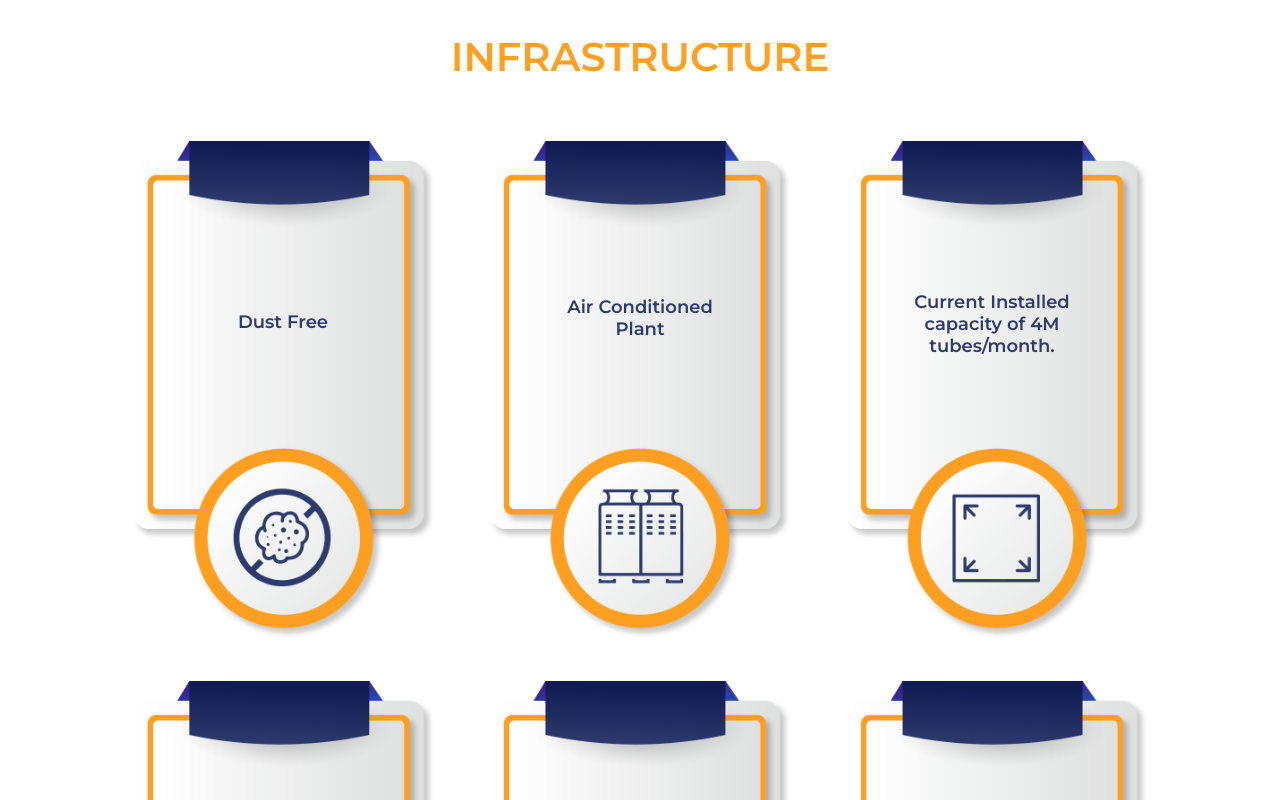
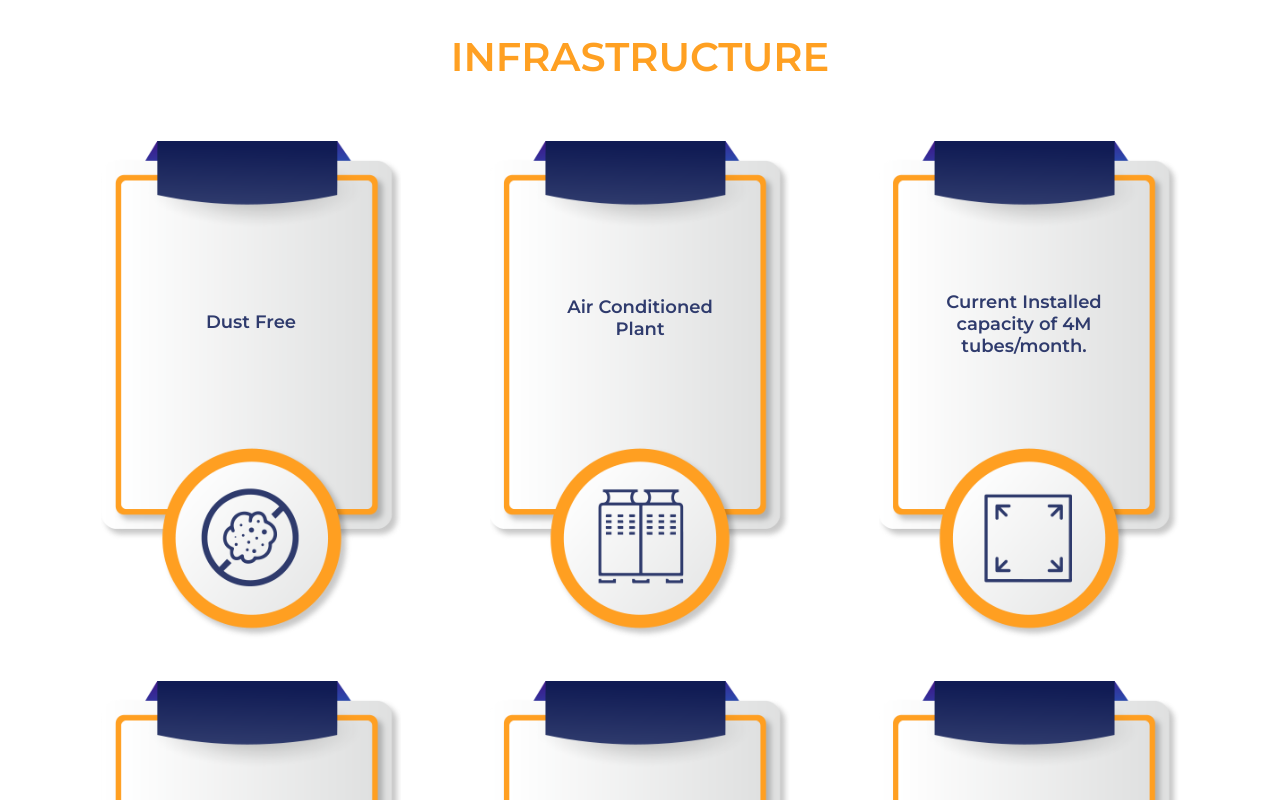
Before and after one commit to Tarunverma504/FlexpackSolutions, a plain HTML site: page index.html in a window 1280 px wide. Shown: the part 1840-2640 px from the top of the page. Drawn offline with Linux system fonts and the light colour scheme; files whose address does not match are found by name.

Commit message:
completed

```diff
--- a/Style/home.css
+++ b/Style/home.css
@@ -124,7 +124,7 @@
     justify-content:space-evenly ;
     align-items: center;
     margin: 40px auto;
-    max-width: 85vw;
+    width:95%;
 }
 
 .infraInnerContainer{
```
